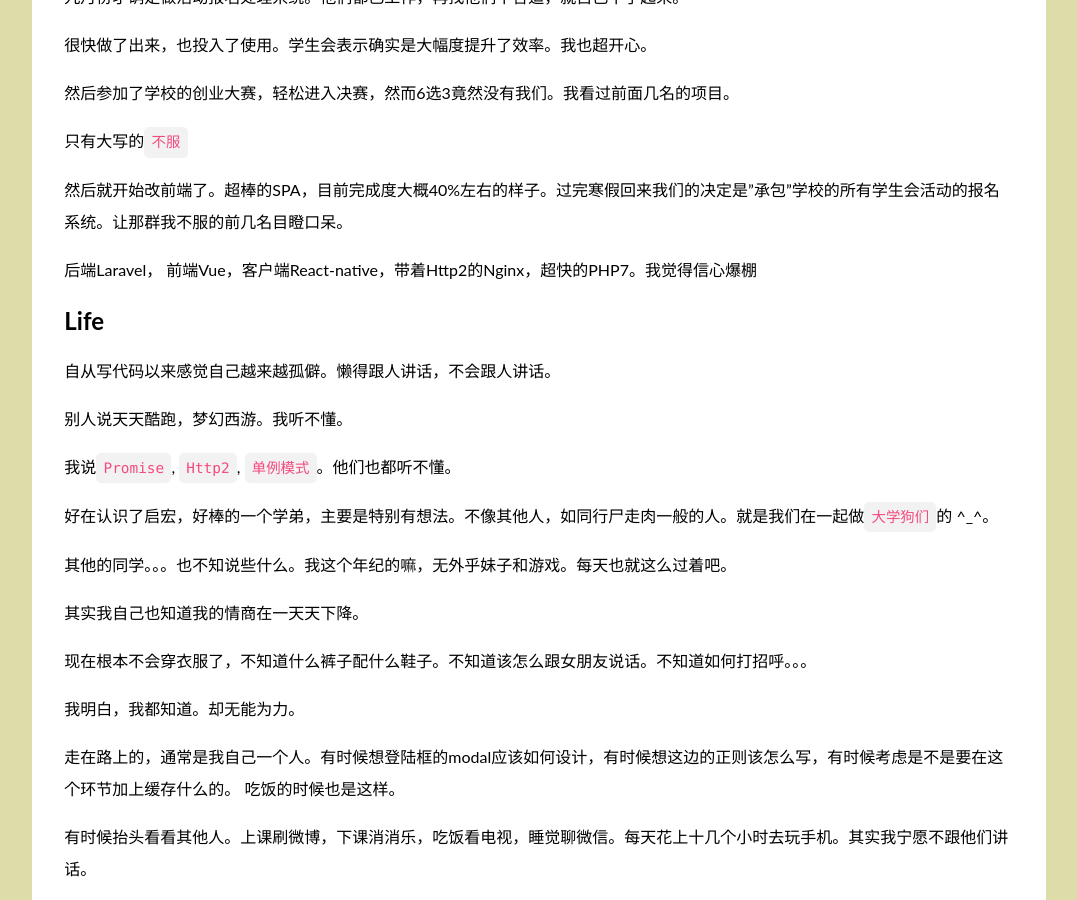
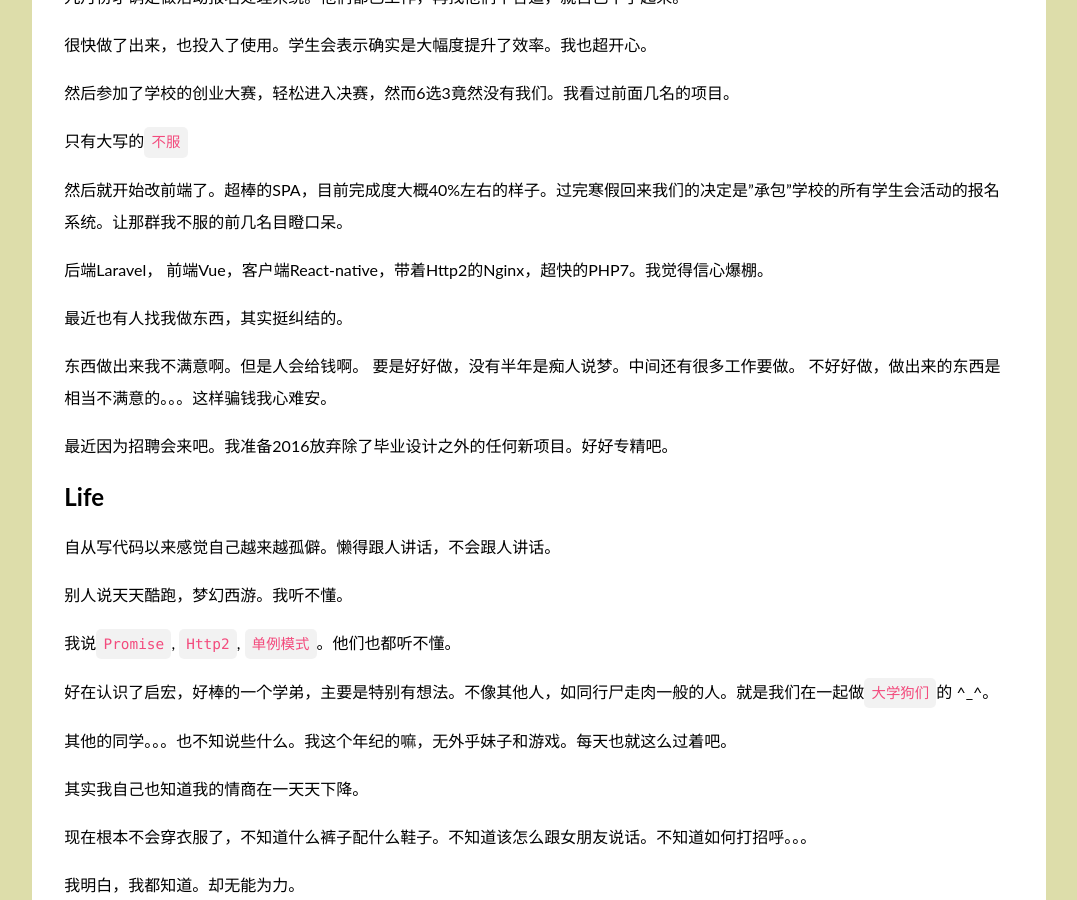
Before and after one commit to AnnatarHe/AnnatarHe.github.io, a Jekyll site: the page built from _posts/2015-12-31-the-end-of-2015.md, in a window 1280 px wide and 900 px high, scrolled down 1098 px. Shown: the whole window, without its empty margins (101-1178 px from the left). Built offline with Jekyll 4.4.1, drawn with Linux system fonts in a browser that asks for light colours; nearby versions of some CDN libraries; some web fonts are replaced; comment, search, counter and statistics services are not loaded; some of the changed text lies outside the part shown.

Commit message:
update 2016

```diff
--- a/_posts/2015-12-31-the-end-of-2015.md
+++ b/_posts/2015-12-31-the-end-of-2015.md
@@ -40,7 +40,15 @@ PHP直接上了7，`Laravel`用的自我感觉还是挺溜的。`ThinkPHP`已经
 
 然后就开始改前端了。超棒的SPA，目前完成度大概40%左右的样子。过完寒假回来我们的决定是"承包"学校的所有学生会活动的报名系统。让那群我不服的前几名目瞪口呆。
 
-后端Laravel， 前端Vue，客户端React-native，带着Http2的Nginx，超快的PHP7。我觉得信心爆棚
+后端Laravel， 前端Vue，客户端React-native，带着Http2的Nginx，超快的PHP7。我觉得信心爆棚。
+
+最近也有人找我做东西，其实挺纠结的。
+
+东西做出来我不满意啊。但是人会给钱啊。
+要是好好做，没有半年是痴人说梦。中间还有很多工作要做。
+不好好做，做出来的东西是相当不满意的。。。这样骗钱我心难安。
+
+最近因为招聘会来吧。我准备2016放弃除了毕业设计之外的任何新项目。好好专精吧。
 
 ## Life
 
@@ -130,4 +138,6 @@ HTTP权威指南，怎么说呢，真是权威指南，跟犀牛书一号的。
 
 多学点儿算法和数据结构，刚刚在知乎看了东西，还得学点儿编译原理什么的。来吧来吧，反正我还年轻啦~走起~
 
+反正是找到工作前主要重一下 `C语言` 吧。就酱
+
 未来，加油啊！
```
Also changed, not shown: other parts of _posts/2015-12-31-the-end-of-2015.md (+1 -1 lines).
